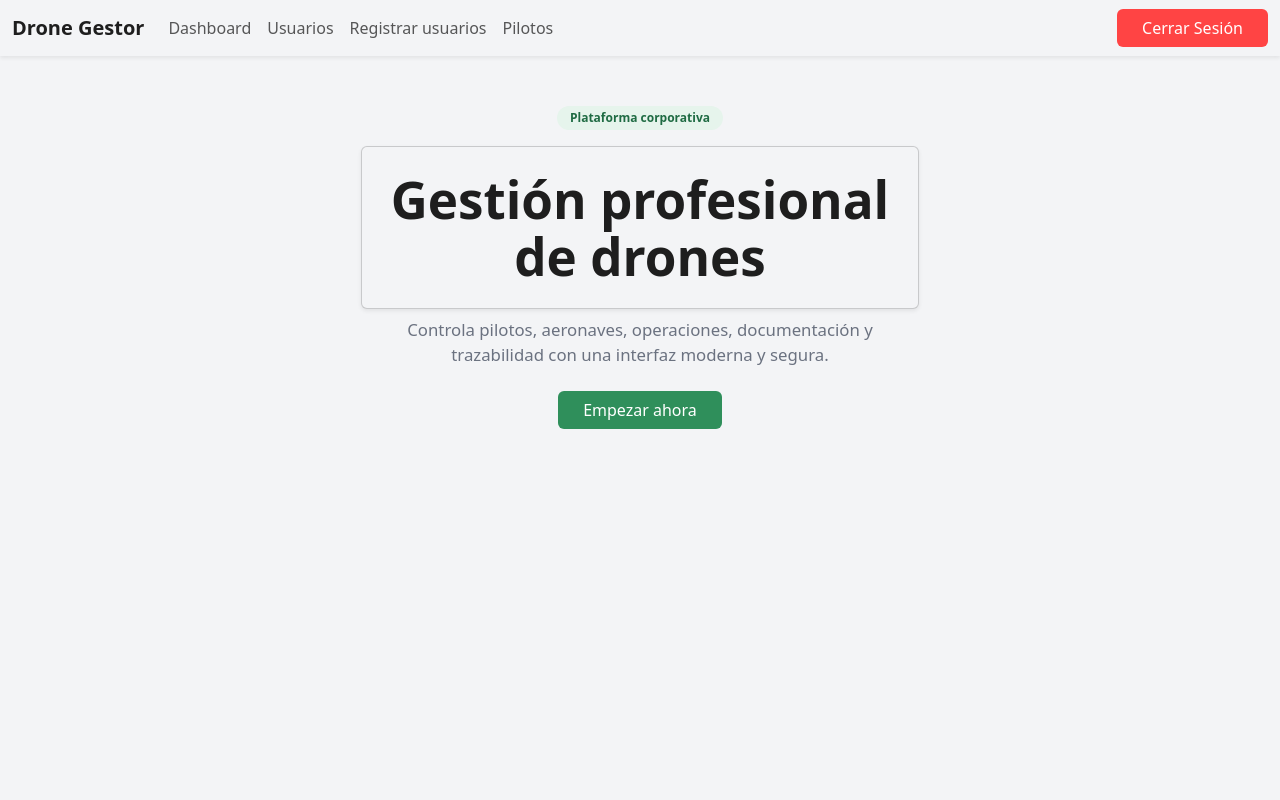
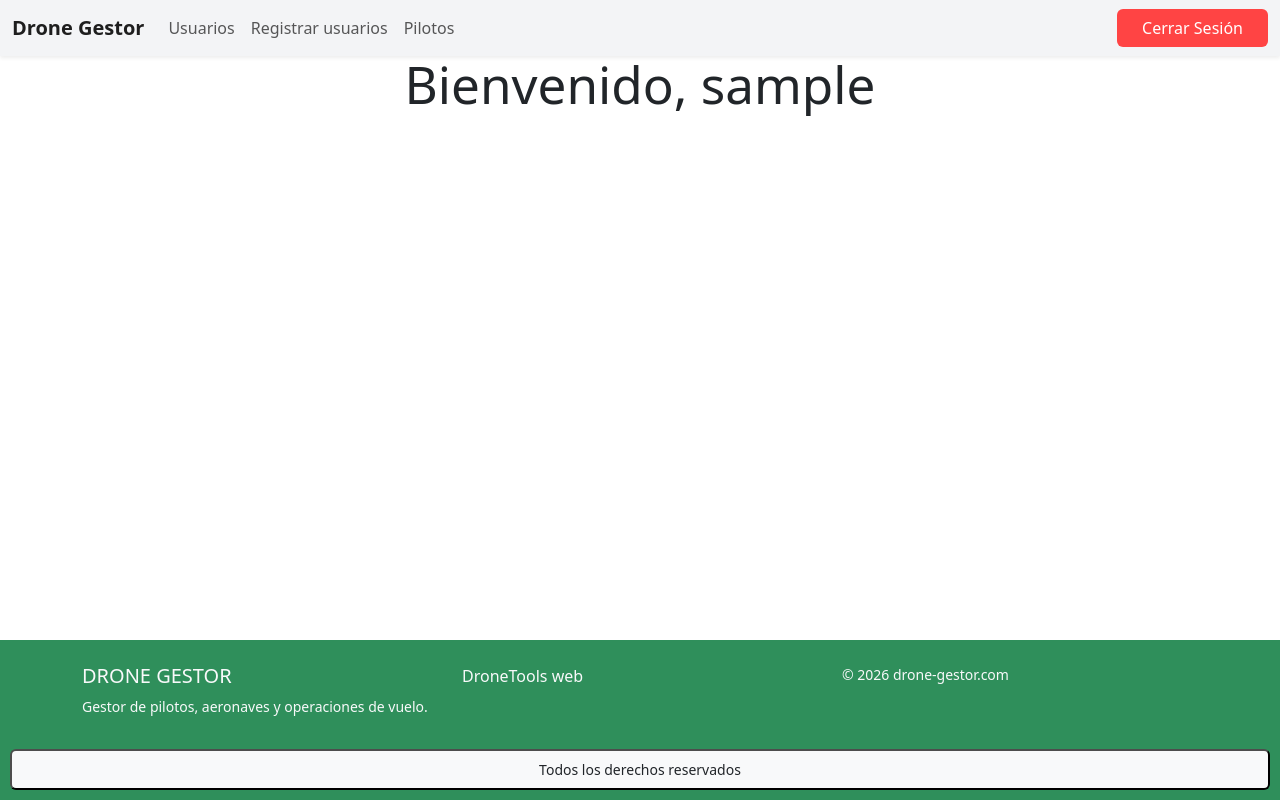
Before and after one commit to kfuentesb/DroneGestory, a React (Vite) app in the folder frontend/: page /home in a window 1280 px wide. Shown: the top 800 px of the page. Built offline with nearby package versions, Linux system fonts and the light colour scheme; sample sign-in values are in the browser's storage.

Commit message:
Update 10

```diff
--- a/frontend/src/components/Home.tsx
+++ b/frontend/src/components/Home.tsx
@@ -1,7 +1,19 @@
 import React from "react";
 import { NavLink } from "react-router-dom";
+// import { useAuth } from "./AuthContext";
+import Dashboard from "./Dashboard";
 
 const Home: React.FC = () => {
+  const username = localStorage.getItem("username");
+  //const { username } = useAuth();
+
+  if (username) {
+    // Usuario conectado, mostrar dashboard
+    return <main>
+      <Dashboard />
+    </main>;
+  }
+
   return (
     <main style={{ backgroundColor: "#F3F4F6", minHeight: "100vh" }}>
       {/* HERO */}
--- a/frontend/src/components/LogIn.tsx
+++ b/frontend/src/components/LogIn.tsx
@@ -32,7 +32,7 @@ function LogIn() {
 
       if (data.ok) {
         localStorage.setItem("username", data.username);
-        navigate("/auth/dashboard")
+        navigate("/home")
       }
 
       // aquí puedes guardar token o userId
--- a/frontend/src/components/Navbar.tsx
+++ b/frontend/src/components/Navbar.tsx
@@ -35,11 +35,6 @@ function Navbar() {
 
           <div className="collapse navbar-collapse" id="navbarNavDropdown">
             <ul className="navbar-nav me-auto">
-              <li className="nav-item">
-                <NavLink className="nav-link" to="/auth/dashboard">
-                  Dashboard
-                </NavLink>
-              </li>
               <li className="nav-item">
                 <NavLink className="nav-link" to="/auth/users">
                   Usuarios
--- a/frontend/src/router/RouterPrincipal.tsx
+++ b/frontend/src/router/RouterPrincipal.tsx
@@ -4,7 +4,6 @@ import LogIn from "../components/LogIn";
 import PilotsList from "../components/lists/PilotsList";
 import UserList from "../components/lists/UserList";
 import Home from "../components/Home";
-import Dashboard from "../components/Dashboard";
 import FormUser from "../components/forms/FormUser";
 
 export default class RouterPrincipal extends React.Component {
@@ -15,7 +14,6 @@ export default class RouterPrincipal extends React.Component {
           <Route path="/" element={<Navigate to="/home" />} />
           <Route path="/home" element={<Home />} />
           <Route path="/auth/login" element={<LogIn />} />
-          <Route path="/auth/dashboard" element={<Dashboard />} />
           <Route path="/auth/users" element={<UserList />}></Route>
           <Route path="/auth/pilots" element={<PilotsList />}></Route>
           <Route path="/auth/register-user" element={<FormUser />}></Route>
```
Also changed, not shown: 1 other file (tests, documents, lock files or other folders).
